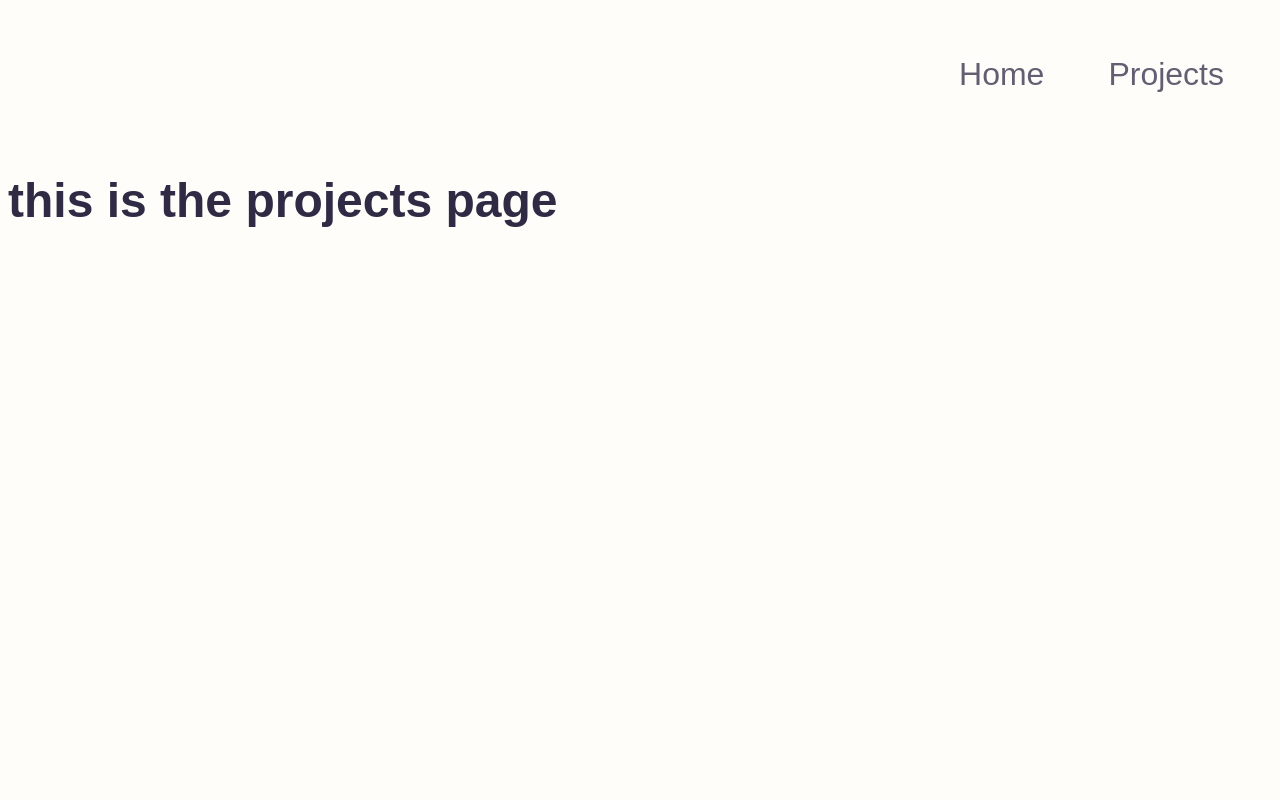
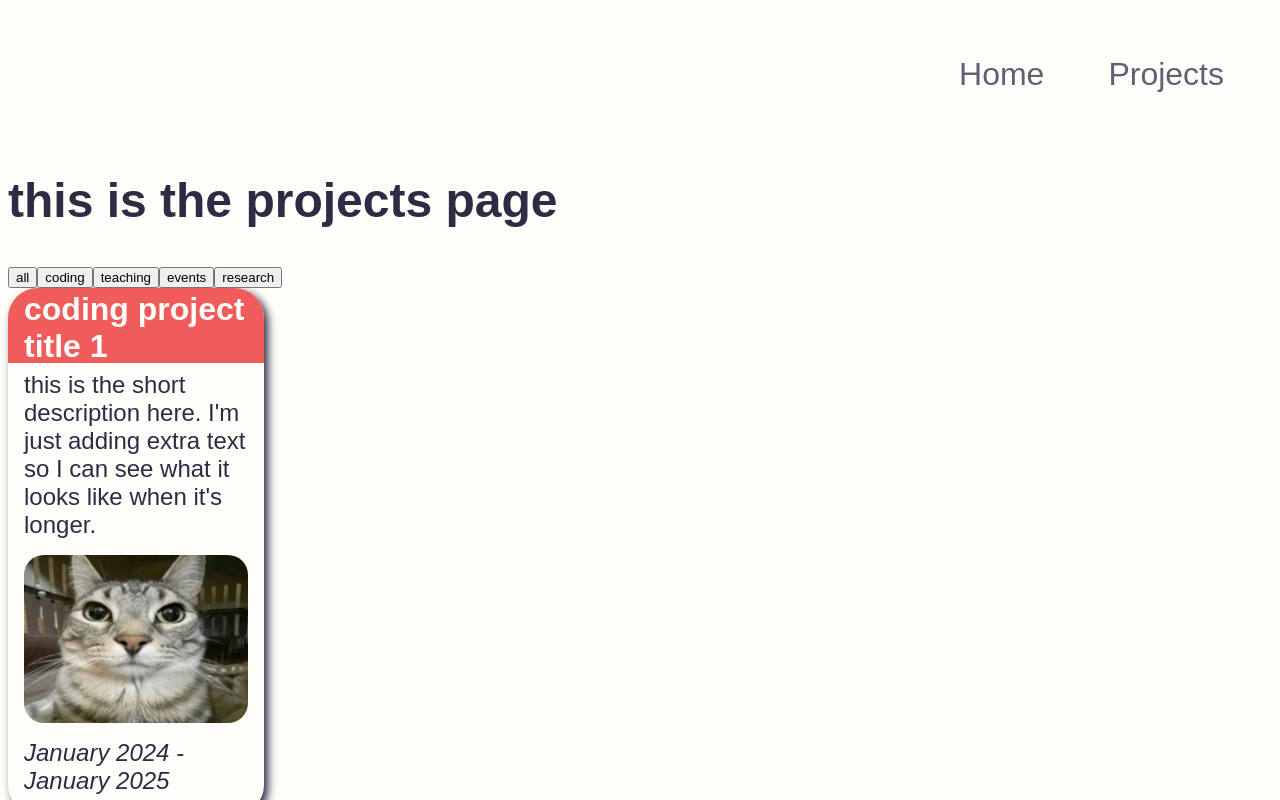
Before and after one commit to joysudo/personal-website, a React (Vite) app: page /projects in a window 1280 px wide. Shown: the top 800 px of the page. Built offline with nearby package versions, Linux system fonts and the light colour scheme; a web font is replaced by a local one.

Commit message:
implement projects page logic (filtering buttons)

```diff
--- a/src/pages/Projects.jsx
+++ b/src/pages/Projects.jsx
@@ -1,6 +1,22 @@
+import React, { useState } from 'react';
+import ProjectCard from "../components/ProjectCard.jsx";
+import { ProjectData } from "../data/ProjectData.jsx";
+
 const Projects = () => {
+  const categories = ['all', 'coding', 'teaching', 'events', 'research']
+	const [activeCategory, setActiveCategory] = useState('all');
 	return (
-		<h1>this is the projects page</h1>
+		<>
+			<h1>this is the projects page</h1>
+			{categories.map((category) =>
+				<button className={`category-select ${category}`} onClick={() => setActiveCategory(category)}>{category}</button>
+			)}
+			{activeCategory === 'all' ? Object.values(ProjectData).flat().map((object) =>
+					<ProjectCard project={object}/>
+				) : ProjectData[activeCategory].map((object) =>
+					<ProjectCard project={object}/>
+			)}
+		</>
 	);
 };
 
```
Also changed, not shown: src/components/ProjectCard.jsx (+0 -7 lines).
